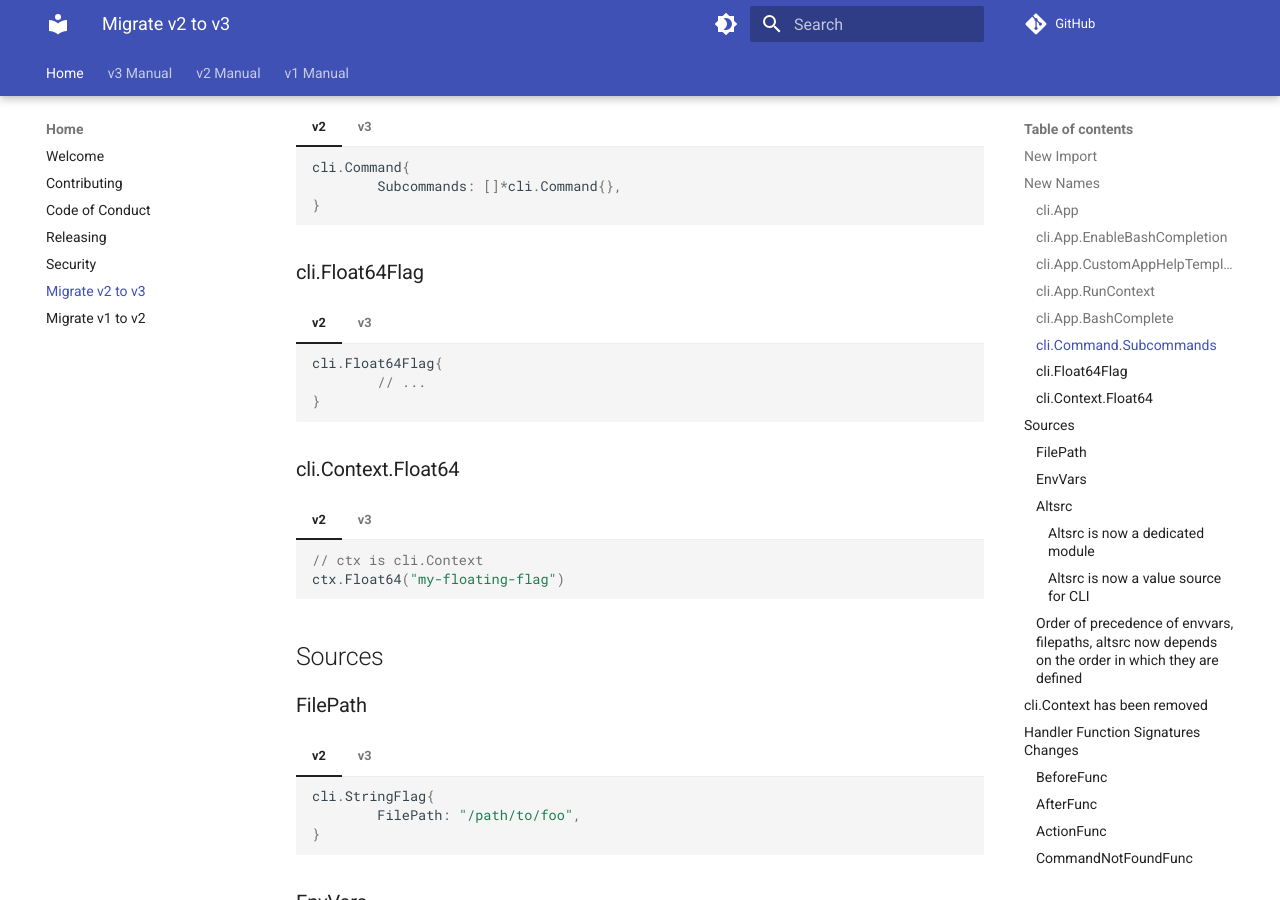
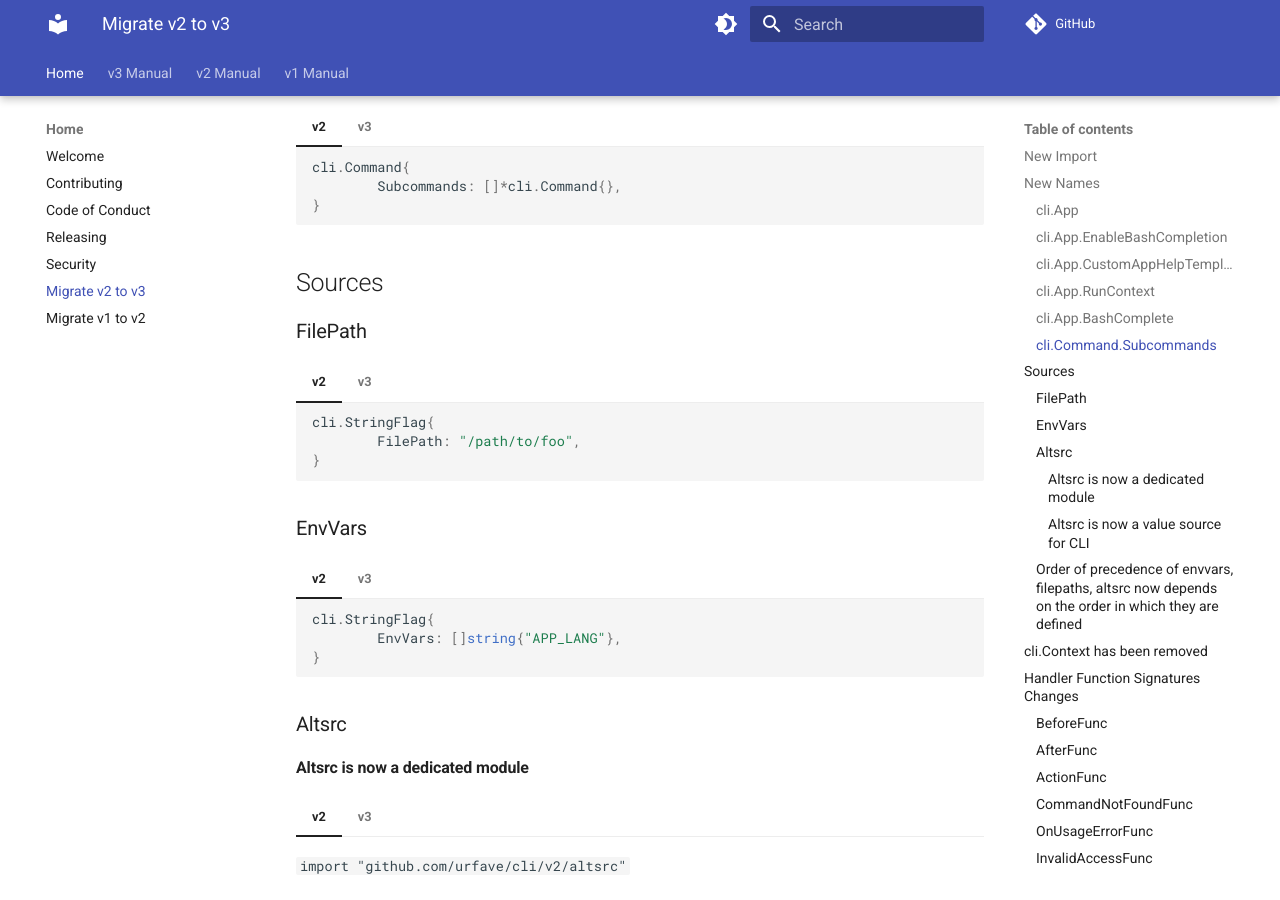
Before and after one commit to urfave/cli, an MkDocs documentation site: the page built from docs/migrate-v2-to-v3.md, in a window 1280 px wide and 900 px high, scrolled down 1619 px. Built offline with MkDocs 1.6.1 and Material for MkDocs 9.7.7, drawn with Linux system fonts in a browser that asks for light colours; comment, search, counter and statistics services are not loaded.

Commit message:
docs: remove section about `Float64`

````diff
--- a/docs/migrate-v2-to-v3.md
+++ b/docs/migrate-v2-to-v3.md
@@ -127,40 +127,6 @@ Shell command to find them all: `fgrep -rl github.com/urfave/cli/v2 *`
     cli.Command{
             Commands: []*cli.Command{},
     }
-    ```
-
-### cli.Float64Flag
-
-=== "v2"
-
-    ```go
-    cli.Float64Flag{
-            // ...
-    }
-    ```
-
-=== "v3"
-
-    ```go
-    cli.FloatFlag{
-            // ...
-    }
-    ```
-
-### cli.Context.Float64
-
-=== "v2"
-
-    ```go
-    // ctx is cli.Context
-    ctx.Float64("my-floating-flag")
-    ```
-
-=== "v3"
-
-    ```go
-    // cmd is cli.Command
-    cmd.Float("my-floating-flag")
     ```
 
 ## Sources
````
